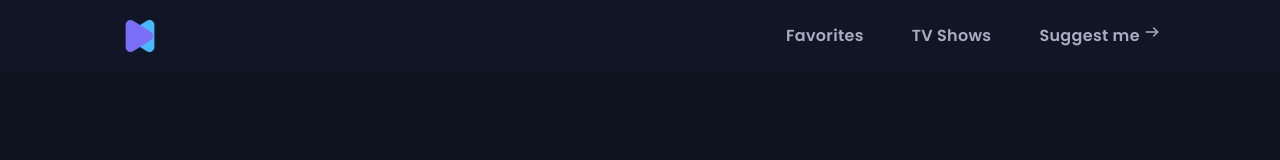
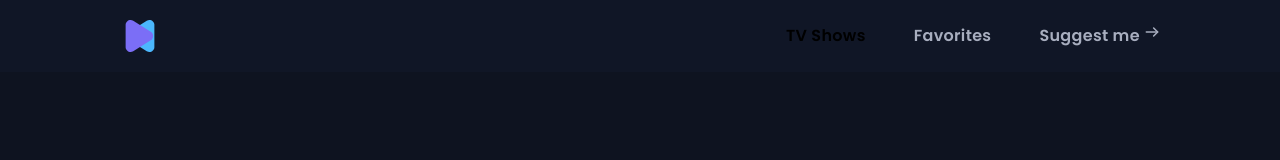
Before and after one commit to blacknesss/Movies-App, a React (Create React App) app: page /Movies-App/favorites in a window 1280 px wide. Shown: the top 160 px of the page. Built offline with nearby package versions, Linux system fonts and the light colour scheme.

Commit message:
modified:   src/App.js 	modified:   src/components/Favorites.jsx 	modified:   src/components/Flist.jsx 	modified:   src/components/Foot.jsx 	modified:   src/components/Layout.jsx 	modified:   src/index.css

```diff
--- a/src/App.js
+++ b/src/App.js
@@ -9,12 +9,15 @@ import { fetchWishList } from './services';
 
 function App() {
   const [wishlist, setWishlist] = useState([]);
-
+  const [tvshows, setTvShows] = useState([]);
   const dispatch = useDispatch();
   const states = useSelector(state => state);
 
 
-  const dispatching = (movieId) =>{
+
+  const dispatching = (movie ,movieId) =>{
+        clearTvShows()
+
         setTimeout(() => {
             dispatch({
               type: 'entering',
@@ -25,24 +28,36 @@ function App() {
                 return item
               })
             })
-          }, 3000);
+          }, 2000);
+
+  }
+
+
+
+  const addToTvShows = (movie) =>{
+      if(!tvshows.some((m) => movie.id === m.id)){
+        setTvShows([...tvshows, movie]);
       }
 
+  }
 
-  const addToWishlist = (movie, movieId) => {
+  const clearTvShows = () => {
+    setTvShows([]);
+  };
+
+  const addToWishlist = (movie) => {
     if (!wishlist.some((m) => m.id === movie.id)) {
       setWishlist([...wishlist, movie]);
     }
-      dispatching(movieId)
-      // localStorage.setItem(`isEnter_${movieId}`, true);
+
     return movie
   };
 
   return (
     <>
     <Routes>
-      <Route path="/" element={<Layout addToWishlist={addToWishlist}/>}/>
-      <Route path="/favorites/*" element={<Favorites dispatching={dispatching} wishlist={wishlist}/>}/>
+      <Route path="/" element={<Layout addToWishlist={addToWishlist} addToTvShows={addToTvShows}/>}/>
+      <Route path="/favorites/*" element={<Favorites dispatching={dispatching} wishlist={wishlist} tvshows={tvshows}/>}/>
     </Routes>
     </>
   );
--- a/src/components/Favorites.jsx
+++ b/src/components/Favorites.jsx
@@ -1,11 +1,11 @@
 import React from 'react';
-import { Routes, Route, Link } from 'react-router-dom';
+import { Routes, Route, NavLink } from 'react-router-dom';
 import icon from '../assets/icon.svg';
 import arrRight from '../assets/arrow-right.svg';
 import { Flist } from './Flist';
 import { Tvshows } from './Tvshows';
 
-function Favorites({wishlist, dispatching}) {
+function Favorites({wishlist, dispatching, tvshows}) {
     // const delLocalStore = () =>{
     //     setTimeout(() => {
     //         localStorage.clear();
@@ -18,13 +18,13 @@ function Favorites({wishlist, dispatching}) {
                 <div className='fHeader'>
                     <img src={icon} alt="#" />
                     <div className='nav-r'>
-                        <Link className='links' to='/favorites'>Favorites</Link>
-                        <Link className='links' to='/favorites/tvshows'>TV Shows</Link>
-                        <Link onClick={dispatching} className='links' to='/'>Suggest me <img src={arrRight} alt="#" /></Link>
+                        <NavLink className='links' to='/favorites'>TV Shows</NavLink>
+                        <NavLink className='links' to='/favorites/tvshows'>Favorites</NavLink>
+                        <NavLink onClick={dispatching} className='links' to='/'>Suggest me <img src={arrRight} alt="#" /></NavLink>
                     </div>
                 </div>
                 <Routes>
-                    <Route path='/' element={<Flist wishlist={wishlist}/>}/>
+                    <Route path='/' element={<Flist tvshows={tvshows}/>}/>
                     <Route path='/tvshows' element={<Tvshows wishlist={wishlist}/>}/>
                 </Routes>
 
--- a/src/components/Flist.jsx
+++ b/src/components/Flist.jsx
@@ -1,11 +1,14 @@
+import { useState } from 'react';
 import ministar from '../assets/star.svg';
+import Modal from './Modal';
 
 
-function Flist({wishlist}) {
+function Flist({tvshows}) {
+    const [isAcive, setIsActive] =useState(false);
 
     return (
         <div>
-            {wishlist.map(movie => (
+            {tvshows.map(movie => (
                 <div key={movie.id}>
                     <div className="space"></div>
                         <div className='Content'>
@@ -21,7 +24,7 @@ function Flist({wishlist}) {
                                 </div>
                             </div>
                             <div className='mainF'>
-                                <img
+                                <img style={{cursor: 'pointer'}} onClick={() => setIsActive(true)}
                                 className='mini-logo'
                                 src={movie.poster.url}
                                 alt="#" />
@@ -53,6 +56,9 @@ function Flist({wishlist}) {
                                     </div>
                                 </div>
                             </div>
+                            <Modal active={isAcive} setActive={setIsActive}>
+                                    <div style={{width: '100%', height: '400px', backgroundColor: 'black', color: 'white', display: 'flex', justifyContent: 'center', alignItems: 'center'}}>Видео недоступно</div>
+                            </Modal>
                         </div>
                 </div>
 
--- a/src/components/Foot.jsx
+++ b/src/components/Foot.jsx
@@ -2,10 +2,10 @@ import add from '../assets/add.svg';
 import ministar from '../assets/star.svg';
 import { useEffect, useState } from 'react';
 import { fetchWishList } from '../services';
-import { Link } from 'react-router-dom';
+import { Link, NavLink } from 'react-router-dom';
 import { useDispatch, useSelector } from 'react-redux';
 
-function Foot({addToWishlist}) {
+function Foot({addToWishlist, addToTvShows}) {
 
     const movies = useSelector(state => state)
     const dispatch = useDispatch()
@@ -25,15 +25,15 @@ function Foot({addToWishlist}) {
                             <img src={ministar} alt="#" />
                             <p className="num">{movie.rating.imdb}</p>
                         </div>
-                        <Link id='img-c' to='/favorites/tvshows'>
-                        <img  onClick={() => addToWishlist(movie)} className='BW' src={movie.poster.url} alt="#" />
-                        </Link>
+                        <NavLink id='img-c' to='/favorites/'>
+                        <img  onClick={() => addToTvShows(movie, movie.id)} className='BW' src={movie.poster.url} alt="#" />
+                        </NavLink>
                         <h1 className='cart__h1'>{movie.alternativeName.length <= 0 ? movie.name : movie.alternativeName}</h1>
                         <div className='cart__foot'>
                             <img src={add} alt="#" />
-                            <Link to='/favorites/'>
+                            <NavLink to='/favorites/tvshows'>
                             <p onClick={()=> addToWishlist(movie, movie.id)} className="add">{ movie.isEnter ? 'Added' : 'Add to my list'}</p>
-                            </Link>
+                            </NavLink>
                         </div>
                     </div>
             ))}
--- a/src/components/Layout.jsx
+++ b/src/components/Layout.jsx
@@ -2,7 +2,7 @@ import { useEffect, useState } from "react";
 import Head from "./Head";
 import Foot from "./Foot";
 
-function Layout({addToWishlist, isEnter}) {
+function Layout({addToWishlist, isEnter, addToTvShows}) {
 
 
 
@@ -11,7 +11,7 @@ function Layout({addToWishlist, isEnter}) {
         <>
         <div className="App">
             <Head />
-            <Foot isEnter={isEnter} addToWishlist={addToWishlist}/>
+            <Foot isEnter={isEnter} addToWishlist={addToWishlist} addToTvShows={addToTvShows}/>
         </div>
         </>
      );
--- a/src/index.css
+++ b/src/index.css
@@ -607,7 +607,9 @@ body::-webkit-scrollbar-thumb {
   height: 100px;
 }
 
-
+.active{
+  color: var(--color-active);
+}
 /* модальное окно */
 .modal {
   height: 100vh;
```
Lines whose indentation alone changed are shown as unchanged.
